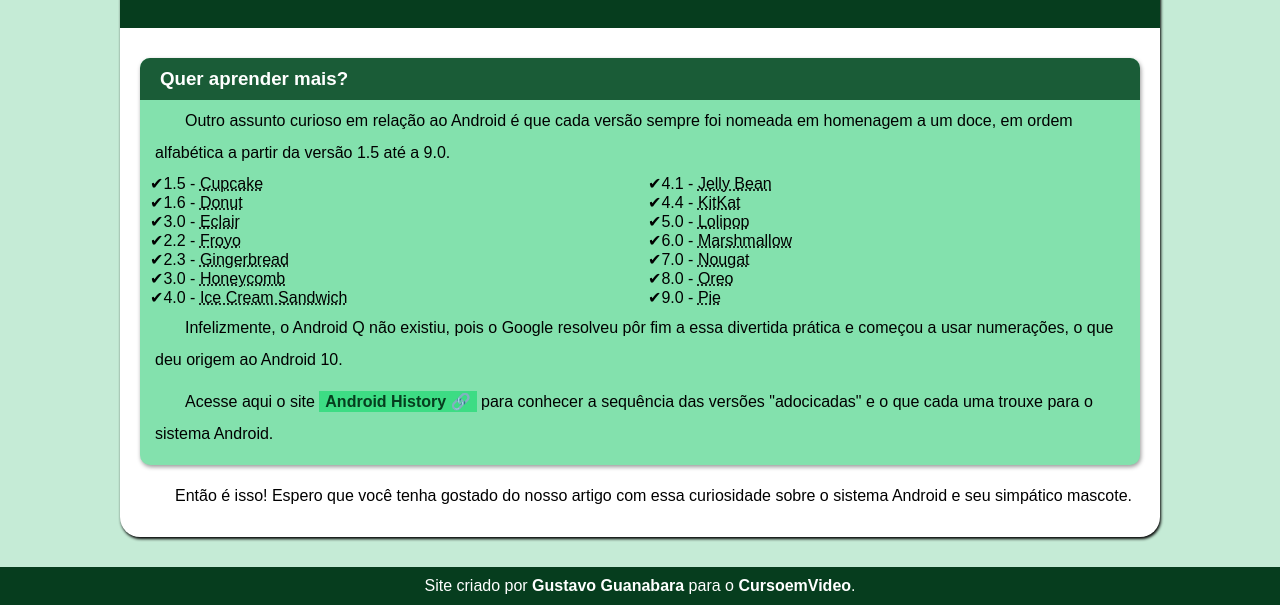
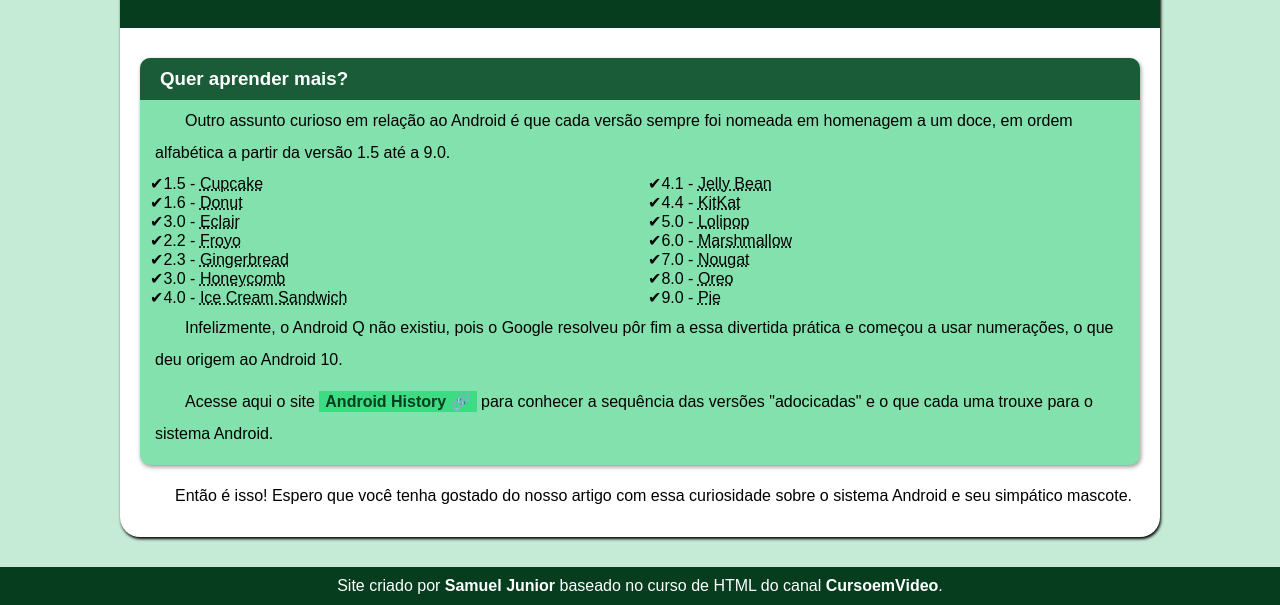
Before and after one commit to SAM-Uel-123/Projeto-Android, a plain HTML site: page eu-que-fiz/index.html in a window 1280 px wide. Shown: the part 2328-2933 px from the top of the page. Drawn offline with Linux system fonts and the light colour scheme.

Commit message:
Update index.html

```diff
--- a/eu-que-fiz/index.html
+++ b/eu-que-fiz/index.html
@@ -104,7 +104,7 @@
             </article>
         </main>
         <footer>
-            Site criado por <a href="https://github.com/gustavoguanabara" target="_blank">Gustavo Guanabara</a> para o <a href="https://www.youtube.com/c/CursoemV%C3%ADdeo" target="_blank">CursoemVideo</a>.
+            Site criado por <a href="https://github.com/SAM-Uel-123" target="_blank">Samuel Junior</a> baseado no curso de HTML do canal <a href="https://www.youtube.com/c/CursoemV%C3%ADdeo" target="_blank">CursoemVideo</a>.
         </footer>
     </body>
 </html>
```
